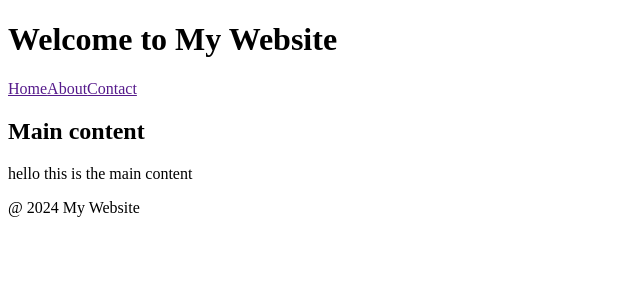
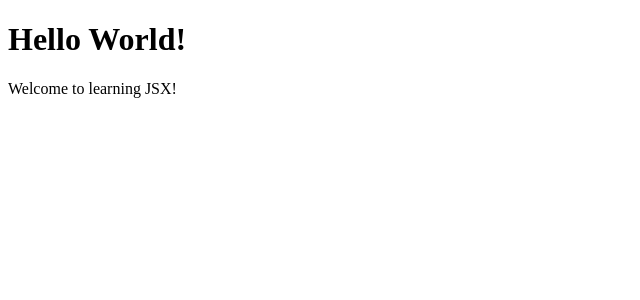
Before and after one commit to kaustubhlearner/React-practice, a React (Vite) app: page / in a window 1280 px wide. Shown: the top 300 px of the page, without its empty margins (0-640 px from the left). Built offline with nearby package versions, Linux system fonts and the light colour scheme.

Commit message:
second-practice

```diff
--- a/src/App.jsx
+++ b/src/App.jsx
@@ -1,12 +1,9 @@
-import Header from "./components/Header"
-import Maincontent from "./components/Maincontent"
-import Footer from "./components/Footer"
+import WelcomeMesseage from "./components/WelcomeMesseage"
+
 function App() {
   return (
     <>
-      <Header/>
-      <Maincontent/>
-      <Footer/>
+   <WelcomeMesseage/>
     </>
   )
 }
--- a/src/components/Footer.jsx
+++ /dev/null
@@ -1,11 +0,0 @@
-function Footer(){
-    return(
-        <>
-        <footer>
-            <p>@ 2024 My Website</p>
-        </footer>
-        </>
-    )
-}
-
-export default Footer
--- a/src/components/Header.jsx
+++ /dev/null
@@ -1,15 +0,0 @@
-function Header() {
-    return (
-        <>
-            <h1>Welcome to My Website</h1>
-            <nav>
-                <a href="">Home</a>
-                <a href="">About</a>
-                <a href="">Contact</a>
-            </nav>
-        </>
-    )
-}
-
-
-export default Header
--- a/src/components/Maincontent.jsx
+++ /dev/null
@@ -1,12 +0,0 @@
-function Maincontent(){
-    return(
-        <>
-        <main>
-            <h2>Main content</h2>
-            <p>hello this is the main content</p>
-        </main>
-        </>
-    )
-}
-
-export default Maincontent
--- /dev/null
+++ b/src/components/WelcomeMesseage.jsx
@@ -0,0 +1,12 @@
+import React from 'react'
+
+const WelcomeMesseage = () => {
+  return (
+    <div>
+        <h1>Hello  World!</h1>
+        <p>Welcome to learning JSX!</p>
+    </div>
+  )
+}
+
+export default WelcomeMesseage
```
